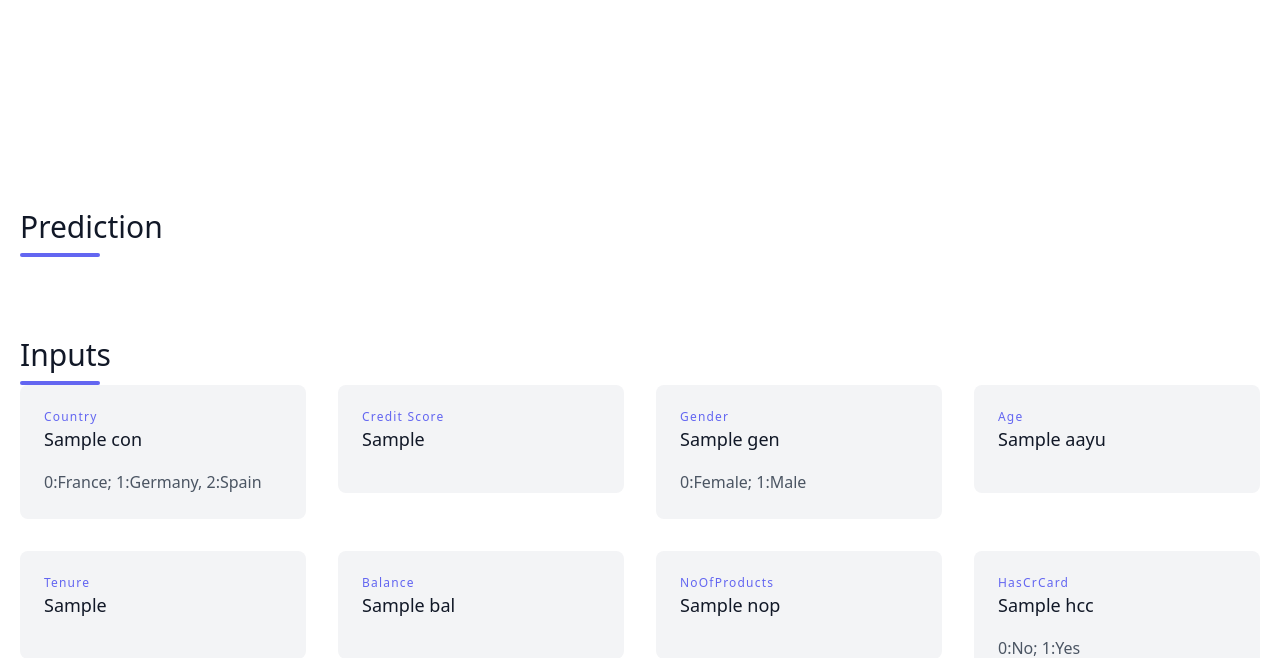
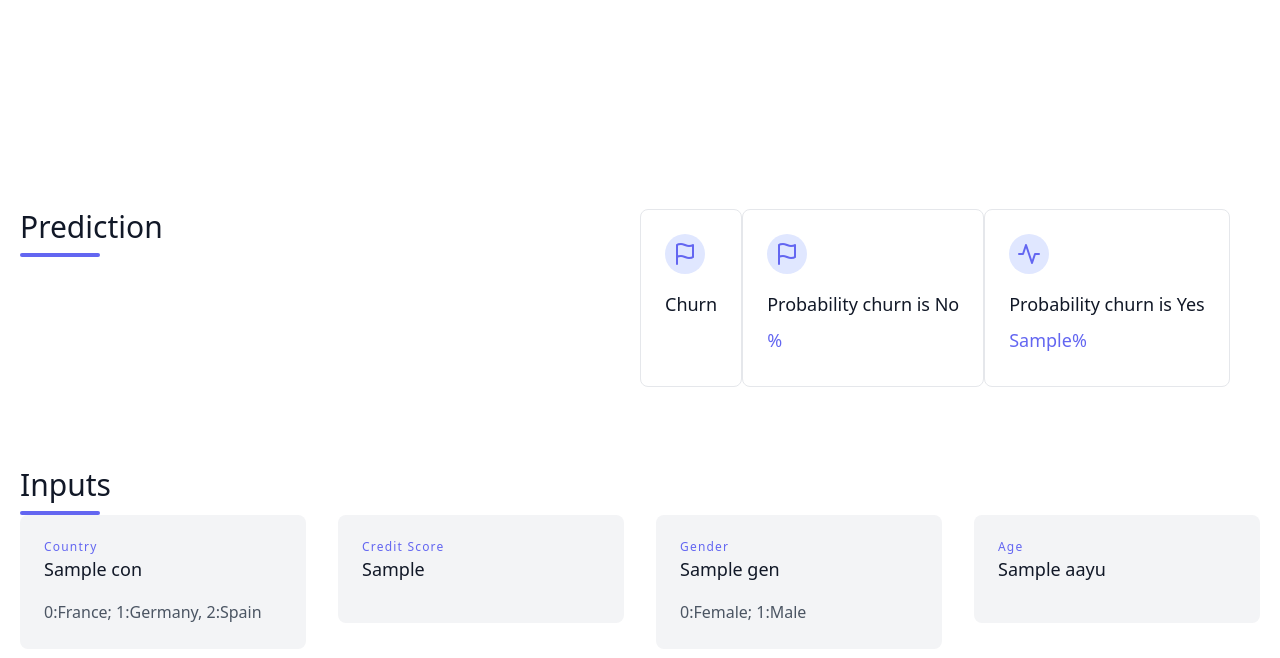
Before and after one commit to PranavWani21/model_deployment, a Django app: template mysite/template/index.html in a window 1280 px wide. Shown: the part 695-1353 px from the top of the page. Run offline with Django 4.2, Linux system fonts and the light colour scheme; the template is opened without the code that fills it: most values are stand-ins (such as "Sample title", 1, 10 or a date in 2020).

Commit message:
predict_proba() used instead of predict()

```diff
--- a/mysite/template/index.html
+++ b/mysite/template/index.html
@@ -155,7 +155,7 @@
   </div>
 
   <div class="flex flex-col text-center w-full mb-12">
-  <h3 id="loadingText" style="display: none;" class="sm:text-3xl text-2xl font-medium title-font mb-4 text-gray-900">Predicting</h3>
+  <h3 id="loadingText" style="display: none;" class="sm:text-3xl text-2xl font-medium title-font mb-4 text-gray-900">Predicting...</h3>
   <!-- {% if prediction == 1 %}
   <h1 class="sm:text-3xl text-2xl font-medium title-font mb-4 text-gray-900"> yes </h1>
   {% elif prediction == 0 %}
@@ -179,6 +179,7 @@
       <div class="flex flex-wrap w-full mb-20">
         <div class="lg:w-1/2 w-full mb-6 lg:mb-0">
           <h1 class="sm:text-3xl text-2xl font-medium title-font mb-2 text-gray-900">Prediction</h1>
+          <!-- <h1 class="sm:text-3xl text-2xl font-medium title-font mb-2 text-gray-900">proba={{prediction.no_churn_probability}}</h1> -->
           <div class="h-1 w-20 bg-indigo-500 rounded"></div>
         </div>
 
@@ -190,30 +191,57 @@
 
 
 
-        {% if prediction == 1 %}
+
         <!-- churn yes -->
+        <div class="border border-gray-200 p-6 rounded-lg">
+          <div class="w-10 h-10 inline-flex items-center justify-center rounded-full bg-indigo-100 text-indigo-500 mb-4">
+            {% if prediction.no_churn_probability <  prediction.churn_probability %}
+            <svg fill="none" stroke="currentColor" stroke-linecap="round" stroke-linejoin="round" stroke-width="2" class="w-6 h-6" viewBox="0 0 24 24">
+              <path d="M22 12h-4l-3 9L9 3l-3 9H2"></path>
+            </svg>
+            {%else%}
+            <svg fill="none" stroke="currentColor" stroke-linecap="round" stroke-linejoin="round" stroke-width="2" class="w-6 h-6" viewBox="0 0 24 24">
+              <path d="M4 15s1-1 4-1 5 2 8 2 4-1 4-1V3s-1 1-4 1-5-2-8-2-4 1-4 1zM4 22v-7"></path>
+            </svg>
+          {%endif%}
+          </div>
+
+          <h1 class="text-lg text-gray-900 font-medium title-font mb-2">Churn</h1>
+          {% if prediction.no_churn_probability <  prediction.churn_probability %}
+          <h1 class="text-lg text-indigo-500 font-medium title-font mb-2">Yes</h1>
+          {%elif prediction.no_churn_probability >  prediction.churn_probability%}
+          <h1 class="text-lg text-indigo-500 font-medium title-font mb-2">No</h1>
+          {%endif%}
+        </div>
+
+
+
+
+
+
+
+        <!-- Probability churn no -->
+        <div class="border border-gray-200 p-6 rounded-lg">
+          <div class="w-10 h-10 inline-flex items-center justify-center rounded-full bg-indigo-100 text-indigo-500 mb-4">
+            <svg fill="none" stroke="currentColor" stroke-linecap="round" stroke-linejoin="round" stroke-width="2" class="w-6 h-6" viewBox="0 0 24 24">
+              <path d="M4 15s1-1 4-1 5 2 8 2 4-1 4-1V3s-1 1-4 1-5-2-8-2-4 1-4 1zM4 22v-7"></path>
+            </svg>
+          </div>
+          <h2 class="text-lg text-gray-900 font-medium title-font mb-2">Probability churn is No</h2>
+          <h2 class="text-lg text-indigo-500 font-medium title-font mb-2">{{prediction.no_churn_probability}}%</h2>
+        </div>
+
+        <!-- Probability churn yes -->
         <div class="border border-gray-200 p-6 rounded-lg">
           <div class="w-10 h-10 inline-flex items-center justify-center rounded-full bg-indigo-100 text-indigo-500 mb-4">
             <svg fill="none" stroke="currentColor" stroke-linecap="round" stroke-linejoin="round" stroke-width="2" class="w-6 h-6" viewBox="0 0 24 24">
               <path d="M22 12h-4l-3 9L9 3l-3 9H2"></path>
             </svg>
           </div>
-          <h1 class="text-lg text-gray-900 font-medium title-font mb-2">Churn</h1>
-          <h1 class="text-lg text-indigo-500 font-medium title-font mb-2">Yes</h1>
-        </div>
-        {% elif prediction == 0 %}
-        <!-- churn no -->
-        <div class="border border-gray-200 p-6 rounded-lg">
-          <div class="w-10 h-10 inline-flex items-center justify-center rounded-full bg-indigo-100 text-indigo-500 mb-4">
-            <svg fill="none" stroke="currentColor" stroke-linecap="round" stroke-linejoin="round" stroke-width="2" class="w-6 h-6" viewBox="0 0 24 24">
-              <path d="M4 15s1-1 4-1 5 2 8 2 4-1 4-1V3s-1 1-4 1-5-2-8-2-4 1-4 1zM4 22v-7"></path>
-            </svg>
-          </div>
-          <h2 class="text-lg text-gray-900 font-medium title-font mb-2">Churn</h2>
-          <h2 class="text-lg text-indigo-500 font-medium title-font mb-2">No</h2>
+          <h2 class="text-lg text-gray-900 font-medium title-font mb-2">Probability churn is Yes</h2>
+          <h2 class="text-lg text-indigo-500 font-medium title-font mb-2">{{prediction.churn_probability}}%</h2>
         </div>
 
-        {% endif %}
       </div>
 
 
```
Also changed, not shown: mysite/churn_prediction/views.py (+15 -4 lines).
